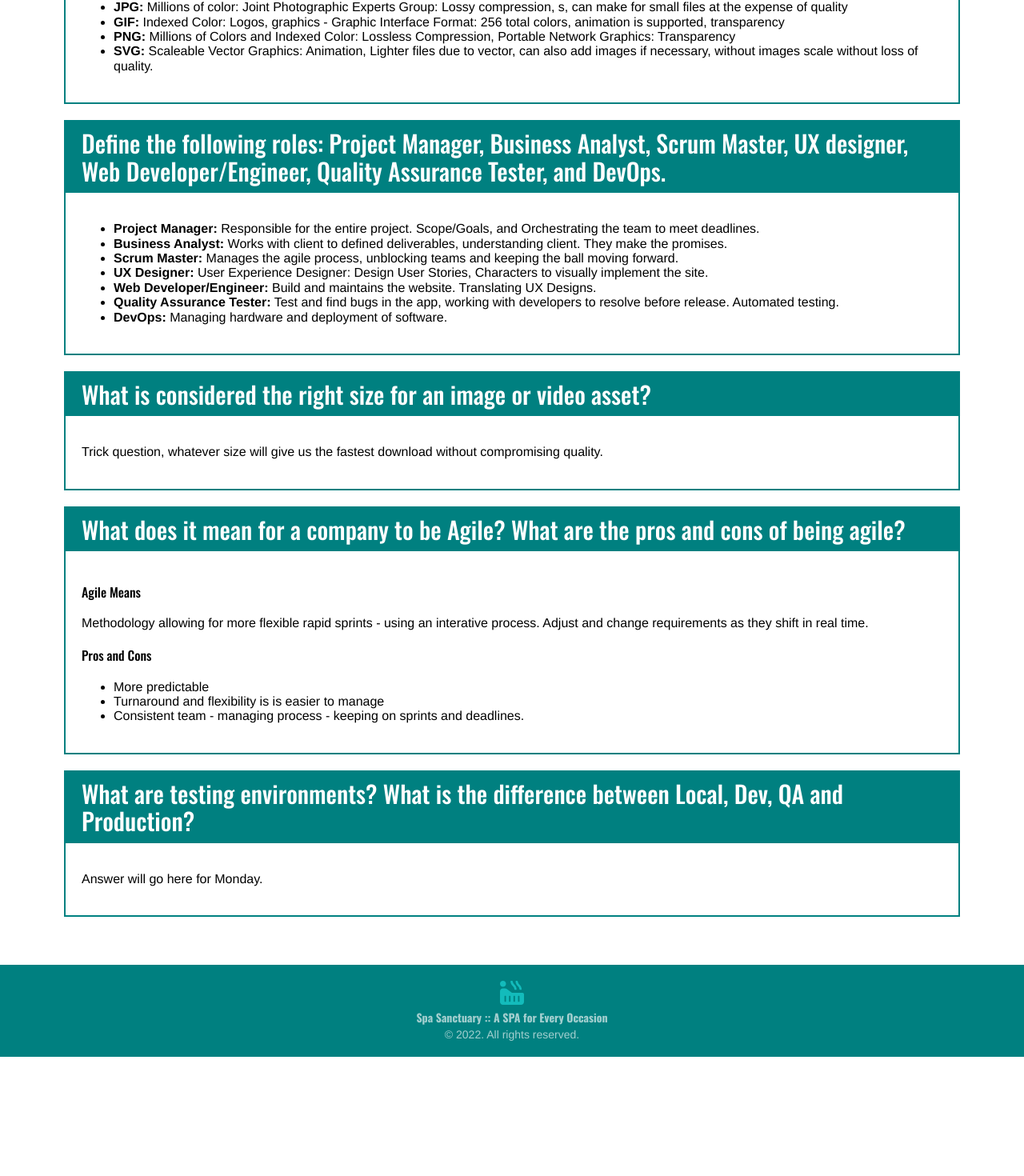
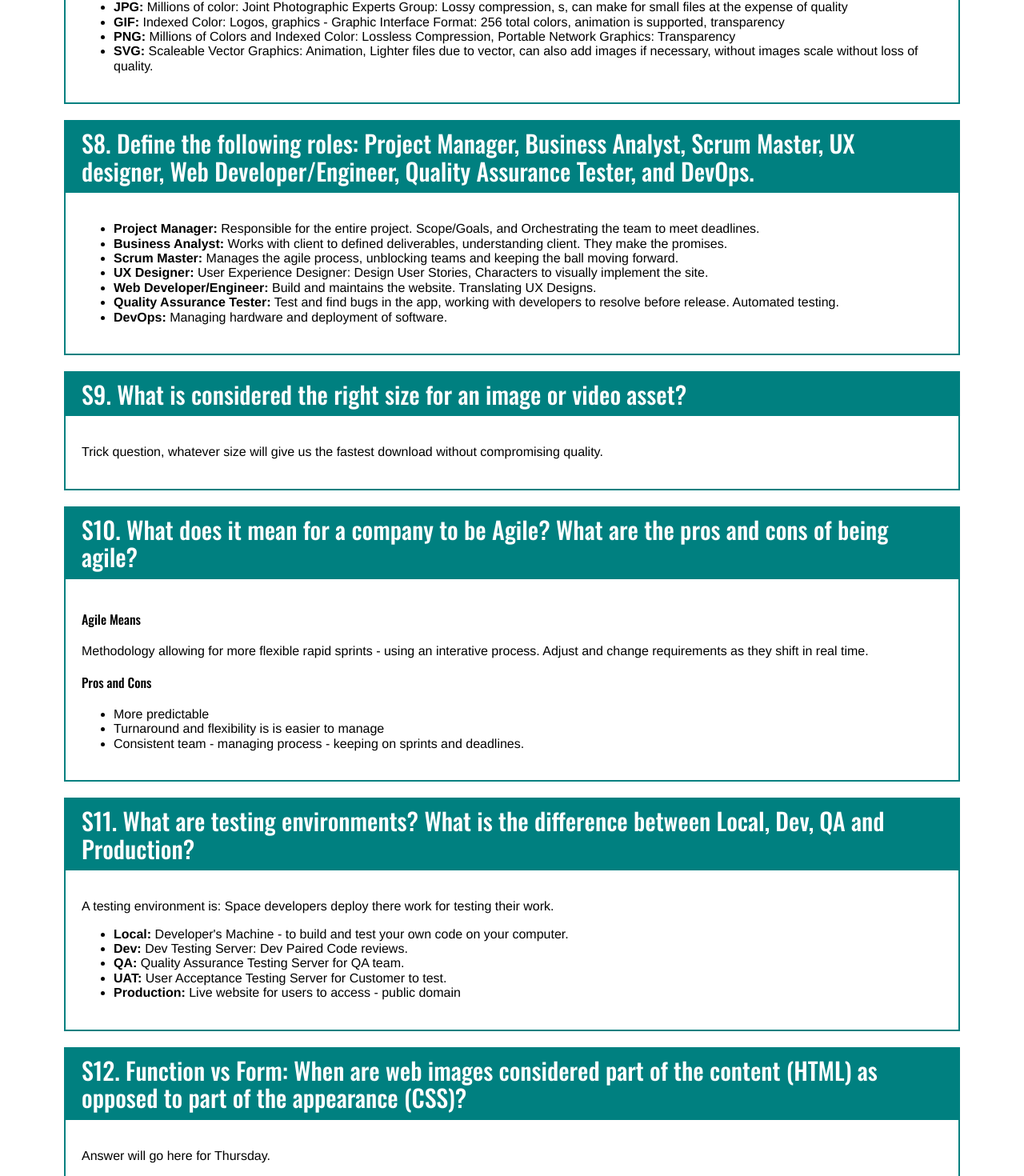
Before and after one commit to meatch/web1-2022-01-Mitch, a React (Create React App) app: page /homework in a window 1280 px wide. Shown: the part 1922-3392 px from the top of the page at 80% size. Before the commit the page ends 3243 px from the top, so only its background shows below. Built offline with nearby package versions, Linux system fonts and the light colour scheme.

Commit message:
Updating homework

```diff
--- a/src/React/Homework/Essays/Essays.jsx
+++ b/src/React/Homework/Essays/Essays.jsx
@@ -41,7 +41,7 @@ const Essays = () => {
                     <li><b>Absolute Paths:</b> Fully resolved URL to a resource.</li>
                 </ul>
             </Essay>
-            <Essay q='What is the difference between jpg, gif, png and SVG images?'>
+            <Essay q='S7. What is the difference between jpg, gif, png and SVG images?'>
                 <ul>
                     <li><b>JPG:</b> Millions of color: Joint Photographic Experts Group: Lossy compression, s, can make for small files at the expense of quality</li>
                     <li><b>GIF:</b> Indexed Color: Logos, graphics - Graphic Interface Format: 256 total colors, animation is supported, transparency</li>
@@ -49,7 +49,7 @@ const Essays = () => {
                     <li><b>SVG:</b> Scaleable Vector Graphics: Animation, Lighter files due to vector, can also add images if necessary, without images scale without loss of quality.</li>
                 </ul>
             </Essay>
-            <Essay q='Define the following roles: Project Manager, Business Analyst, Scrum Master, UX designer, Web Developer/Engineer, Quality Assurance Tester, and DevOps.'>
+            <Essay q='S8. Define the following roles: Project Manager, Business Analyst, Scrum Master, UX designer, Web Developer/Engineer, Quality Assurance Tester, and DevOps.'>
                 <ul>
                     <li><b>Project Manager:</b> Responsible for the entire project. Scope/Goals, and Orchestrating the team to meet deadlines. </li>
                     <li><b>Business Analyst:</b> Works with client to defined deliverables, understanding client. They make the promises. </li>
@@ -61,10 +61,10 @@ const Essays = () => {
 
                 </ul>
             </Essay>
-            <Essay q='What is considered the right size for an image or video asset?'>
+            <Essay q='S9. What is considered the right size for an image or video asset?'>
                 <p>Trick question, whatever size will give us the fastest download without compromising quality.</p>
             </Essay>
-            <Essay q='What does it mean for a company to be Agile? What are the pros and cons of being agile?'>
+            <Essay q='S10. What does it mean for a company to be Agile? What are the pros and cons of being agile?'>
                 <h4>Agile Means</h4>
                 <p>Methodology allowing for more flexible rapid sprints - using an interative process. Adjust and change requirements as they shift in real time.</p>
 
@@ -75,8 +75,19 @@ const Essays = () => {
                     <li>Consistent team - managing process - keeping on sprints and deadlines.</li>
                 </ul>
             </Essay>
-            <Essay q='What are testing environments? What is the difference between Local, Dev, QA and Production?'>
-                <p>Answer will go here for Monday.</p>
+            <Essay q='S11. What are testing environments? What is the difference between Local, Dev, QA and Production?'>
+                <p>A testing environment is: Space developers deploy there work for testing their work.</p>
+
+                <ul>
+                    <li><b>Local:</b> Developer's Machine - to build and test your own code on your computer.</li>
+                    <li><b>Dev:</b> Dev Testing Server: Dev Paired Code reviews.</li>
+                    <li><b>QA:</b> Quality Assurance Testing Server for QA team.</li>
+                    <li><b>UAT:</b> User Acceptance Testing Server for Customer to test.</li>
+                    <li><b>Production:</b> Live website for users to access - public domain</li>
+                </ul>
+            </Essay>
+            <Essay q='S12. Function vs Form: When are web images considered part of the content (HTML) as opposed to part of the appearance (CSS)?'>
+                <p>Answer will go here for Thursday.</p>
             </Essay>
         </EssaysStyled>
     )
```
